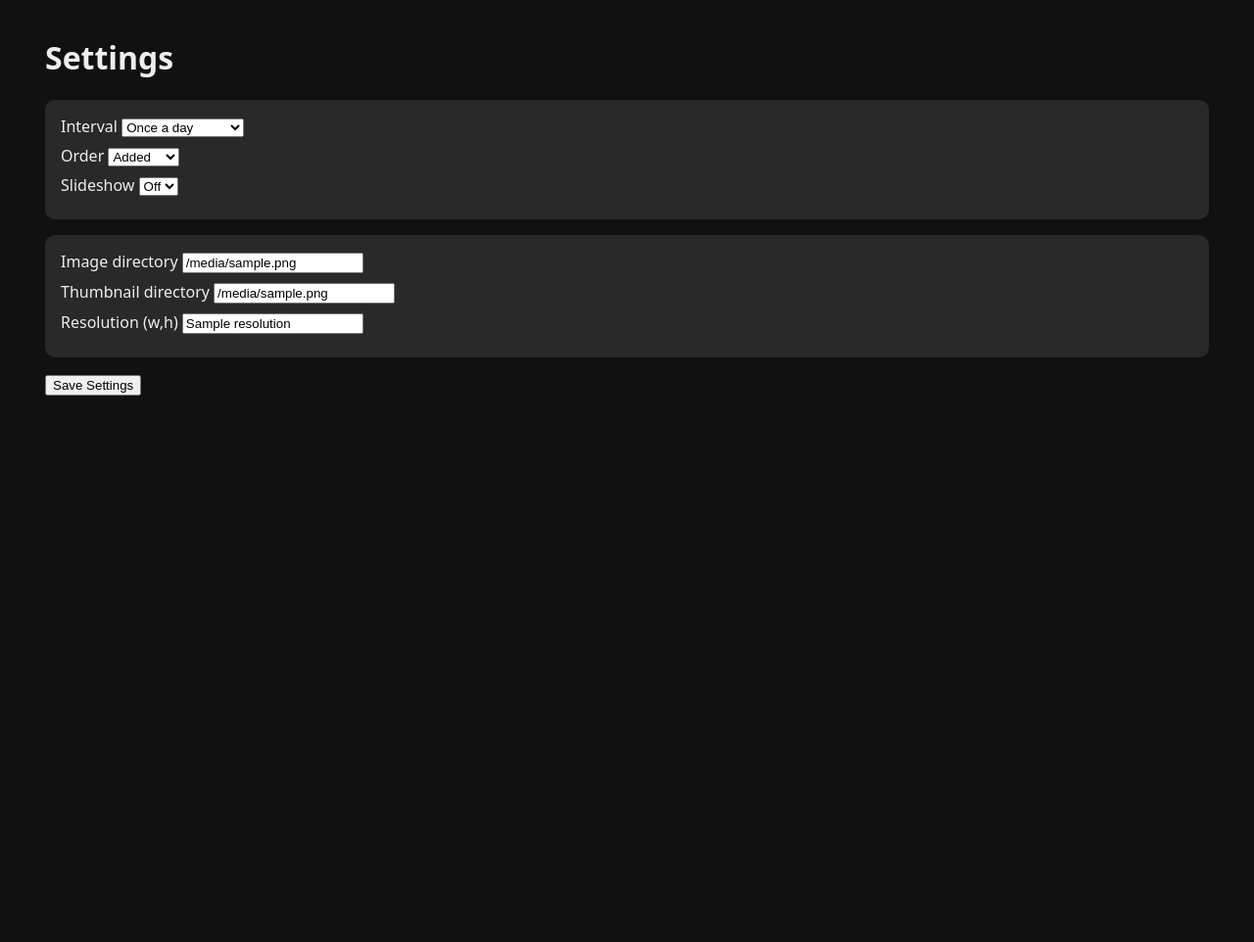
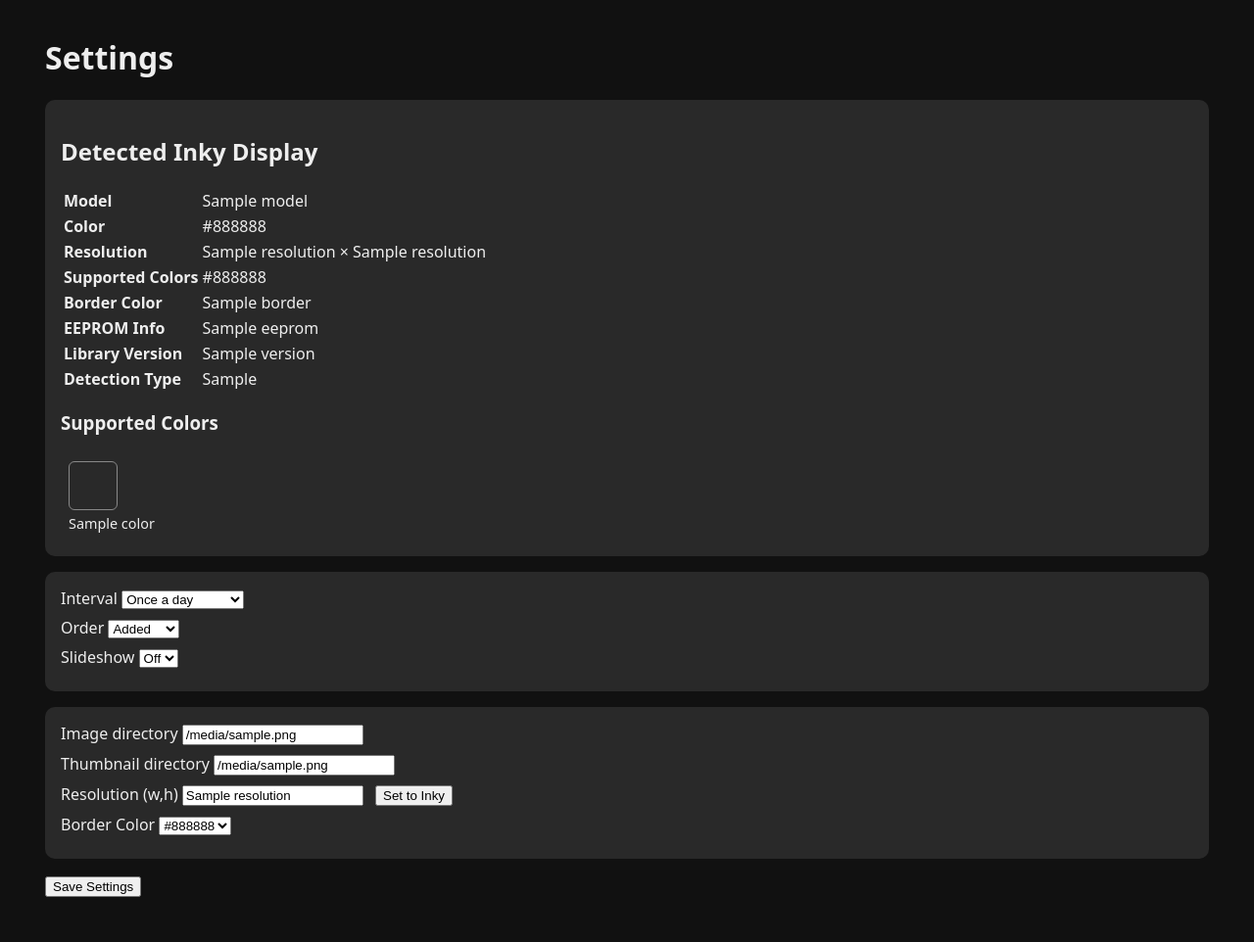
Before and after one commit to ryanlane/epaper-image-frame, a FastAPI app: template templates/settings.html in a window 1280 px wide. Shown: the part 89-1051 px from the top of the page at 98% size. Before the commit the page ends 493 px from the top, so only its background shows below. Run offline with FastAPI, Linux system fonts and the light colour scheme; the template is opened without the code that fills it: most values are stand-ins (such as "Sample title", 1, 10 or a date in 2020).

Commit message:
Add Inky display detection and settings integration
Detects Inky display hardware and exposes its info in the settings page, including model, color, resolution, supported colors, border color, EEPROM info, and library version. Allows users to set resolution and border color based on detected hardware. Updates startup logic to auto-set resolution if Inky is present, and modifies the settings form and handler to support border color changes.

```diff
--- a/app.py
+++ b/app.py
@@ -67,12 +67,21 @@
 
 @asynccontextmanager
 async def lifespan(app: FastAPI):
+
     # Startup
     init_db()
     with SessionLocal() as db:
         s = db.query(Settings).first()
         if not s:
             s = Settings()
+            # Try to set resolution to Inky display resolution if available
+            try:
+                from utils.eframe_inky import inky
+                if inky and hasattr(inky, "resolution"):
+                    res = inky.resolution
+                    s.resolution = f"{res[0]},{res[1]}"
+            except Exception:
+                pass
             db.add(s); db.commit()
         ensure_dirs(s.image_root, s.thumb_root, os.path.dirname("static/current.jpg"))
 
@@ -573,10 +582,58 @@
     s = db.query(Settings).first()
     if not s:
         raise HTTPException(500, "Settings row missing")
+
+    # Try to detect Inky hardware info
+    hardware = None
+    try:
+        from utils.eframe_inky import inky
+        import sys
+        if inky:
+            color_map = {
+                "red": "#e11d2a",
+                "black": "#222",
+                "white": "#fff",
+                "yellow": "#ffe600",
+                "green": "#0f0",
+                "blue": "#00f"
+            }
+            # Supported colors
+            supported_colours = getattr(inky, "supported_colours", [getattr(inky, "colour", "unknown")])
+            # Model name
+            model = getattr(inky, "__class__", type(inky)).__name__
+            # Border color
+            border = getattr(inky, "border", None)
+            # EEPROM info
+            eeprom = getattr(inky, "eeprom", None)
+            # Library version
+            try:
+                import inky
+                version = getattr(inky, "__version__", "unknown")
+            except Exception:
+                version = "unknown"
+            # Detection type
+            detect_type = "auto" if "auto" in str(type(inky)).lower() else "manual"
+            hardware = {
+                "colour": getattr(inky, "colour", "unknown"),
+                "resolution": getattr(inky, "resolution", [800, 480]),
+                "colors": [
+                    {"name": c.title(), "css": color_map.get(c, "#888")} for c in supported_colours
+                ],
+                "supported_colours": supported_colours,
+                "model": model,
+                "border": border,
+                "eeprom": eeprom,
+                "version": version,
+                "detect_type": detect_type
+            }
+    except Exception as e:
+        hardware = None
+
     return templates.TemplateResponse("settings.html", {
         "request": request,
         "settings": s,
-        "dev_mode": is_dev_mode()
+        "dev_mode": is_dev_mode(),
+        "hardware": hardware
     })
 
 # app.py – REPLACE the existing /settings handler with this:
@@ -588,6 +645,7 @@
     image_root: str = Form(...),
     thumb_root: str = Form(...),
     resolution: str = Form(...),  # e.g. "800,480"
+    border_color: str = Form(None),
     db: Session = Depends(get_db)
 ):
     s = db.query(Settings).first()
@@ -597,6 +655,15 @@
     s.image_root = image_root.strip()
     s.thumb_root = thumb_root.strip()
     s.resolution = resolution.strip()
+
+    # Set border color if hardware is detected and value provided
+    if border_color:
+        try:
+            from utils.eframe_inky import inky
+            if inky and hasattr(inky, "set_border"):
+                inky.set_border(border_color)
+        except Exception as e:
+            print(f"[SETTINGS] Failed to set Inky border color: {e}")
 
     # Make sure folders exist after edits
     ensure_dirs(s.image_root, s.thumb_root, os.path.dirname("static/current.jpg"))
--- a/templates/settings.html
+++ b/templates/settings.html
@@ -3,6 +3,33 @@
 
 {% block content %}
 <h1>Settings</h1>
+
+{% if hardware %}
+<div class="settings-section">
+  <h2>Detected Inky Display</h2>
+  <table style="margin-bottom:1em;">
+    <tr><td><b>Model</b></td><td>{{ hardware.model }}</td></tr>
+    <tr><td><b>Color</b></td><td>{{ hardware.colour }}</td></tr>
+    <tr><td><b>Resolution</b></td><td>{{ hardware.resolution[0] }} × {{ hardware.resolution[1] }}</td></tr>
+    <tr><td><b>Supported Colors</b></td><td>{% for c in hardware.supported_colours %}{{ c }}{% if not loop.last %}, {% endif %}{% endfor %}</td></tr>
+    <tr><td><b>Border Color</b></td><td>{{ hardware.border }}</td></tr>
+    <tr><td><b>EEPROM Info</b></td><td>{{ hardware.eeprom }}</td></tr>
+    <tr><td><b>Library Version</b></td><td>{{ hardware.version }}</td></tr>
+    <tr><td><b>Detection Type</b></td><td>{{ hardware.detect_type }}</td></tr>
+  </table>
+  <h3>Supported Colors</h3>
+  <table style="border-collapse:collapse;">
+    <tr>
+      {% for color in hardware.colors %}
+      <td style="padding:8px;text-align:center;">
+        <div style="width:48px;height:48px;background:{{ color.css }};border:1px solid #888;border-radius:6px;margin-bottom:4px;"></div>
+        <div style="font-size:0.9em;">{{ color.name }}</div>
+      </td>
+      {% endfor %}
+    </tr>
+  </table>
+</div>
+{% endif %}
 
 <form method="post" action="/settings">
   <div class="settings">
@@ -56,9 +83,32 @@
       <div class="settings-item">
         <label style="flex:1">
           <span>Resolution (w,h)</span>
-          <input type="text" name="resolution" value="{{settings.resolution}}" placeholder="800,480" required>
+          <input type="text" name="resolution" id="resolutionInput" value="{{settings.resolution}}" placeholder="800,480" required>
+          {% if hardware %}
+          <button type="button" onclick="setInkyResolution()" style="margin-left:8px;">Set to Inky</button>
+          {% endif %}
+        </label>
+        {% if hardware %}
+        <script>
+        function setInkyResolution() {
+          var res = '{{ hardware.resolution[0] }},{{ hardware.resolution[1] }}';
+          document.getElementById('resolutionInput').value = res;
+        }
+        </script>
+        {% endif %}
+      </div>
+      {% if hardware %}
+      <div class="settings-item">
+        <label style="flex:1">
+          <span>Border Color</span>
+          <select name="border_color" id="borderColorSelect">
+            {% for c in hardware.supported_colours %}
+            <option value="{{ c }}" {% if hardware.border == c %}selected{% endif %}>{{ c.title() }}</option>
+            {% endfor %}
+          </select>
         </label>
       </div>
+      {% endif %}
     </div>
   </div>
   <button type="submit" class="save-settings">Save Settings</button>
```
Also changed, not shown: 2 other files.
